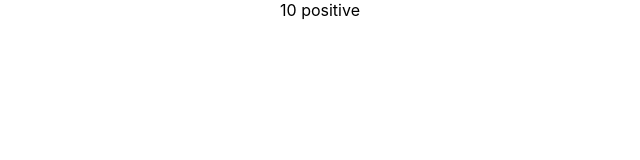
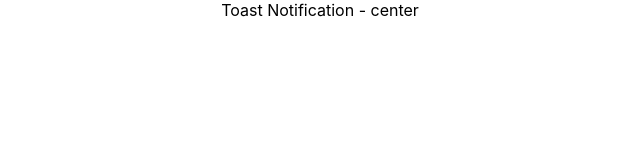
Before and after one commit to dattruong88vn/codevolution-react-typescript, a React (Create React App) app: page / in a window 1280 px wide. Shown: the top 160 px of the page, without its empty margins (320-960 px from the left). Built offline with nearby package versions, Linux system fonts and the light colour scheme.

Commit message:
Template Literal Type

```diff
--- a/src/App.tsx
+++ b/src/App.tsx
@@ -1,10 +1,10 @@
 import "./App.css";
-import RandomNumber from "./components/restriction/RandomNumber";
+import { Toast } from "./components/templateliterals/Toast";
 
 function App() {
   return (
     <div className="App">
-      <RandomNumber value={10} isPositive={true} />
+      <Toast position="center" />
     </div>
   );
 }
--- /dev/null
+++ b/src/components/templateliterals/Toast.tsx
@@ -0,0 +1,20 @@
+/**
+ * Position can be one of
+ * "left-center" | "left-top" | "left-bottom" |
+ * "right-center" | "right-top" | "right-bottom" |
+ * "center-center" | "center-top" | "center-bottom" |
+ *
+ */
+
+type HorizontalPosition = "left" | "center" | "right";
+type VerticalPosition = "top" | "center" | "bottom";
+
+type ToastProps = {
+  position:
+    | Exclude<`${HorizontalPosition}-${VerticalPosition}`, "center-center">
+    | "center";
+};
+
+export const Toast = ({ position }: ToastProps) => {
+  return <div>Toast Notification - {position}</div>;
+};
```
